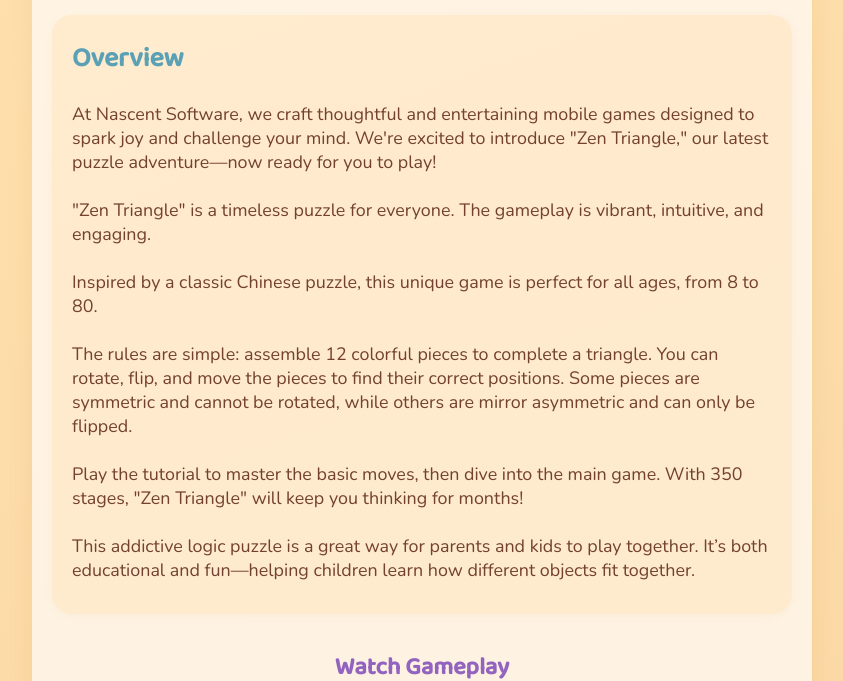
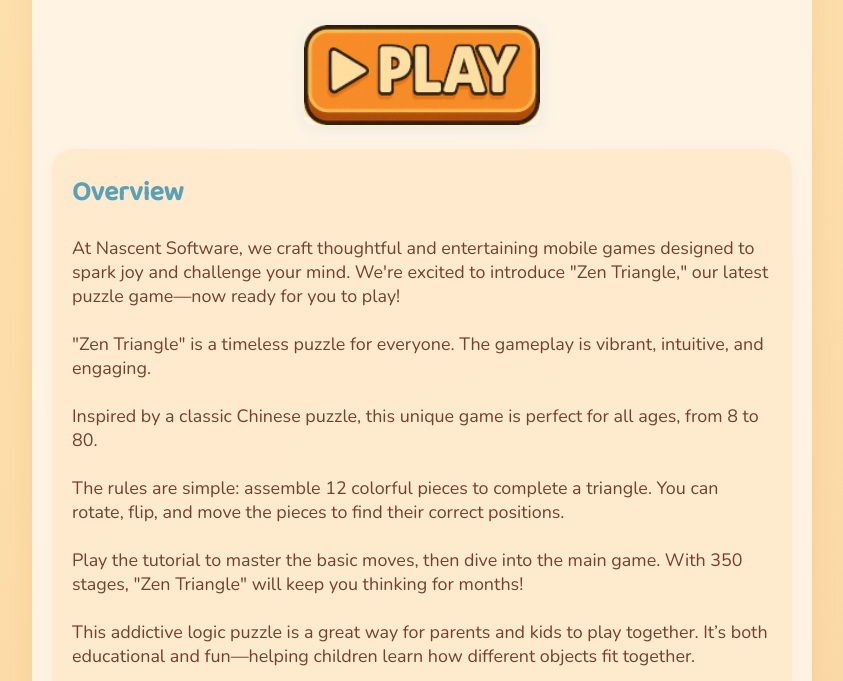
Before and after one commit to sanmoy/sanmoy.github.io, a plain HTML site: page index.html in a window 1280 px wide. Shown: the part 439-1120 px from the top of the page, without its empty margins (218-1061 px from the left). Drawn offline with nearby package versions, Linux system fonts and the light colour scheme.

Commit message:
Added a new play button, optimized asset size

```diff
--- a/index.html
+++ b/index.html
@@ -2,7 +2,7 @@
 <html lang="en">
 <head>
     <meta charset="UTF-8" name="viewport" content="width=device-width, initial-scale=1">
-    <title>Classic Triangle Puzzle Game</title>
+    <title>Zen Triangle - A Classic Triangle Puzzle Game</title>
     <link rel="stylesheet" href="style.css">
 </head>
 <body>
@@ -11,16 +11,21 @@
             <img src="mouse.png" alt="Mouse Playing Puzzle" class="main-img">
             <h1>Classic Triangle Puzzle Game</h1>
         </header>
+        <section class="cta-section">
+            <a href="/zen-triangle-web/" target="_blank" class="cta-button">
+                <img src="play.png" alt="Play in Browser" class="chrome-store-img">
+            </a>
+        </section>
         <section class="description">
             <h2>Overview</h2>
             <p>
-                At Nascent Software, we craft thoughtful and entertaining mobile games designed to spark joy and challenge your mind. We're excited to introduce "Zen Triangle," our latest puzzle adventure—now ready for you to play!
+                At Nascent Software, we craft thoughtful and entertaining mobile games designed to spark joy and challenge your mind. We're excited to introduce "Zen Triangle," our latest puzzle game—now ready for you to play!
                 <br><br>
                 "Zen Triangle" is a timeless puzzle for everyone. The gameplay is vibrant, intuitive, and engaging.
                 <br><br>
                 Inspired by a classic Chinese puzzle, this unique game is perfect for all ages, from 8 to 80.
                 <br><br>
-                The rules are simple: assemble 12 colorful pieces to complete a triangle. You can rotate, flip, and move the pieces to find their correct positions. Some pieces are symmetric and cannot be rotated, while others are mirror asymmetric and can only be flipped.
+                The rules are simple: assemble 12 colorful pieces to complete a triangle. You can rotate, flip, and move the pieces to find their correct positions.
                 <br><br>
                 Play the tutorial to master the basic moves, then dive into the main game. With 350 stages, "Zen Triangle" will keep you thinking for months!
                 <br><br>
@@ -36,11 +41,6 @@
         <section class="cta-section">
             <a href="https://chromewebstore.google.com/detail/zen-triangle/mdcomemenjfgfkejfgghafldplfldeld" target="_blank" class="store-button">
                 <img src="chrome-store.png" alt="Get it on Chrome Web Store" class="chrome-store-img">
-            </a>
-        </section>
-        <section class="cta-section">
-            <a href="/zen-triangle-web/" target="_blank" class="cta-button">
-                <img src="play-in-browser.png" alt="Play in Browser" class="chrome-store-img">
             </a>
         </section>
         <footer>
```
Also changed, not shown: favicon.ico (added), play-in-browser.png (deleted), play.png (added), 1 other file.
